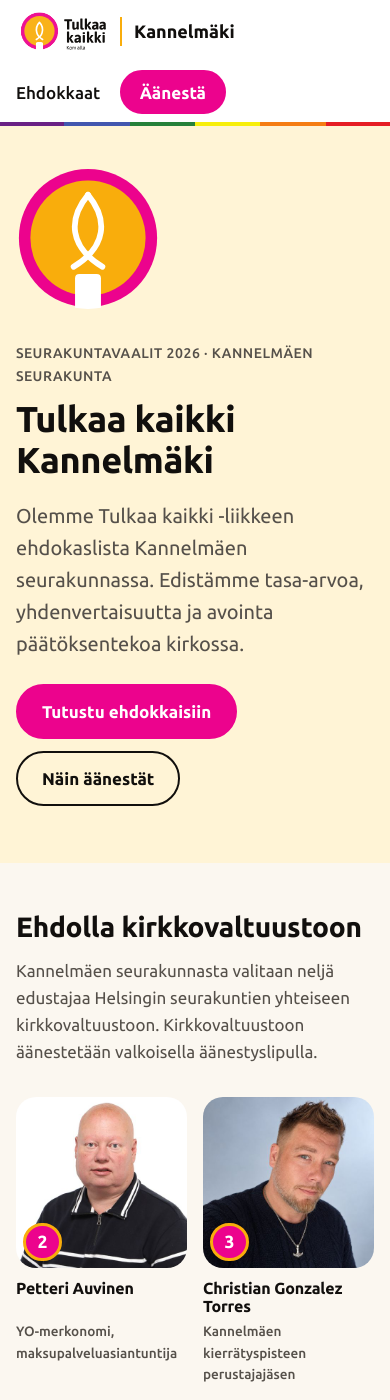
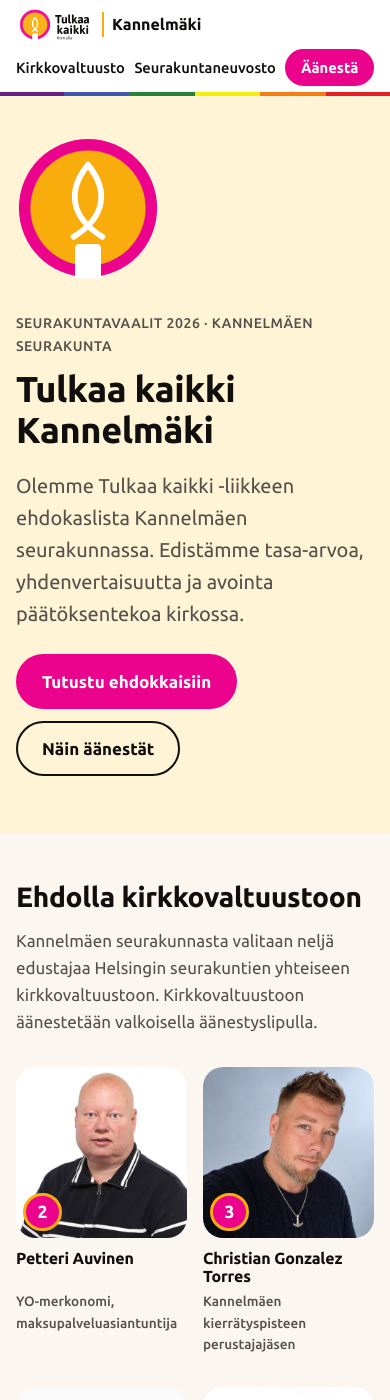
Before and after one commit to vvjarvilehto/tulkaakaikki-kannelmaki, a Jekyll site: the page built from index.html, in a window 390 px wide and 1400 px high. Built offline with Jekyll 4.4.1, drawn with Linux system fonts in a browser that asks for light colours.

Commit message:
Yläpalkkiin linkit kirkkovaltuusto- ja seurakuntaneuvostolistoihin, yläpalkki kiinteäksi myös mobiilissa
Co-Authored-By: Claude Opus 5.5 <noreply@anthropic.com>
Claude-Session: https://claude.ai/code/session_01DzGjj6X1zhnynWUduBrk61

```diff
--- a/_layouts/default.html
+++ b/_layouts/default.html
@@ -21,7 +21,8 @@
       </a>
       <nav aria-label="Päävalikko">
         <ul>
-          <li><a href="{{ '/#ehdokkaat' | relative_url }}">Ehdokkaat</a></li>
+          <li><a href="{{ '/#kirkkovaltuusto' | relative_url }}">Kirkkovaltuusto</a></li>
+          <li><a href="{{ '/#seurakuntaneuvosto' | relative_url }}">Seurakuntaneuvosto</a></li>
           <li><a class="nappi nappi--pieni" href="{{ '/#aanesta' | relative_url }}">Äänestä</a></li>
         </ul>
       </nav>
--- a/assets/css/style.css
+++ b/assets/css/style.css
@@ -65,7 +65,7 @@ h3 { font-size: 1.25rem; }
 .hero__kuva .hero__symboli { border-radius: 0; max-width: 22rem; margin: 0 auto; }
 
 /* Osiot */
-.osio { padding: 4rem 0; }
+.osio { padding: 4rem 0; scroll-margin-top: 5rem; }
 .osio--vaalea { background: var(--vaalea); }
 
 
@@ -134,7 +134,12 @@ h3 { font-size: 1.25rem; }
   .ehdokas__nimi { font-size: 1rem; }
   .ehdokas__titteli { font-size: 0.85rem; }
   .ehdokas__numero { min-width: 2.4rem; height: 2.4rem; font-size: 1.1rem; left: 0.45rem; bottom: 0.45rem; }
-  .ylapalkki { position: static; }
-  .ylapalkki__logo img { width: 96px; }
+  .ylapalkki__sisus { gap: 0.35rem; padding-top: 0.35rem; padding-bottom: 0.4rem; }
+  .ylapalkki__logo img { width: 78px; }
+  .ylapalkki__logo span { font-size: 1rem; padding-left: 0.5rem; }
+  .ylapalkki nav { width: 100%; }
+  .ylapalkki nav ul { justify-content: space-between; gap: 0.5rem; font-size: 0.92rem; }
+  .ylapalkki .nappi--pieni { padding: 0.3rem 0.85rem; }
+  .osio { scroll-margin-top: 6.5rem; }
   .osio { padding: 3rem 0; }
 }
```
